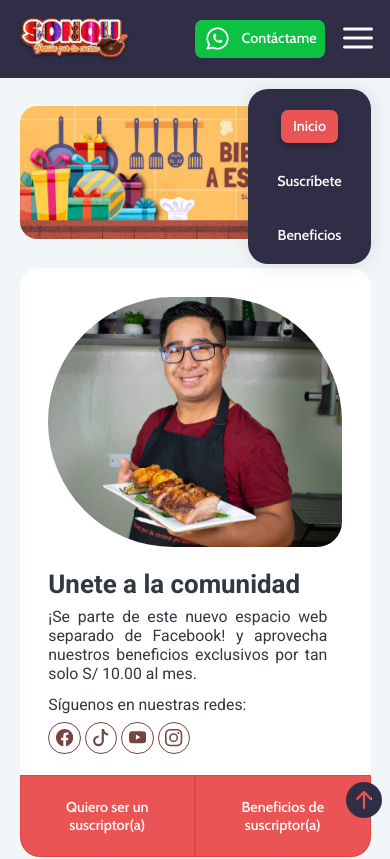
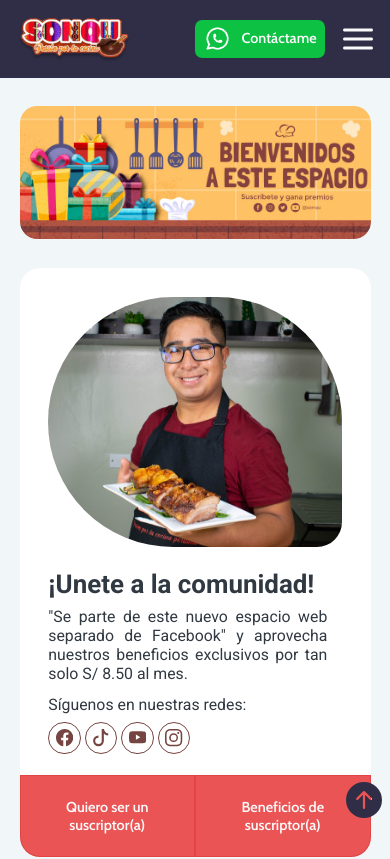
Before and after one commit to luandeer/Sonqu, a React (Vite) app: page / in a window 390 px wide. Shown: the top 859 px of the page. Built offline with nearby package versions, Linux system fonts and the light colour scheme.

Commit message:
agregando informacion correcta

```diff
--- a/src/App.jsx
+++ b/src/App.jsx
@@ -17,13 +17,11 @@ function App() {
       <Header/>
       <ScrollToTop />
       <Routes>
-        <>
-        <Route exact path="/*" element={<Navigate to="/" />} />
-        <Route exact path='/' element={<Home/>}/>
-        <Route exact path='/suscribete' element={<Suscribete/>}/>
-        <Route exact path='/beneficios' element={<Beneficios/>}/>
+        <Route path='/' element={<Home/>}/>
+        <Route path="/*" element={<Navigate to="/" />} />
+        <Route path='/suscribete' element={<Suscribete/>}/>
+        <Route path='/beneficios' element={<Beneficios/>}/>
         <Route path='*' element={<Page404/>}/>
-        </>
       </Routes>
       <Footer/>
     </Router>
--- a/src/assets/scss/estilosBeneficio.scss
+++ b/src/assets/scss/estilosBeneficio.scss
@@ -22,3 +22,30 @@
     grid-template-columns: repeat(auto-fit,minmax(min(250px, 100%),auto));
     gap: 1rem;
 }
+
+.beneficios-boton{
+    margin-top: 1rem;
+    color: var(--color-text);
+    background-color: var(--color-3);
+    padding: 0.6rem;
+    border-radius: 0.5rem;
+    font-weight: 600;
+    text-align: center;
+}
+
+.beneficios-boton:hover{
+    background-color: #d33131;
+    transform: scale(0.99);
+}
+
+@media screen and (max-width: 1024px) {
+    .beneficios-boton{
+        width: 100%;
+    }
+}
+
+@media screen and (max-width: 600px) {
+    .beneficios-boton{
+        width: 100%;
+    }
+}
--- a/src/components/header/Header.jsx
+++ b/src/components/header/Header.jsx
@@ -1,5 +1,5 @@
 import React from "react";
-import { useState, useRef, useEffect } from "react";
+import { useState, useRef } from "react";
 import "./estilos.scss";
 import logo from "../../assets/images/logo.png";
 import Boton from "../boton/Boton";
@@ -8,13 +8,12 @@ import iconoOne from "../../assets/icons/iconoOne.png";
 import iconoTwo from "../../assets/icons/iconoTwo.png";
 
 import { CgMenu } from "react-icons/cg";
+import { CgCloseO } from "react-icons/cg";
 import { BsFillArrowUpCircleFill } from "react-icons/bs";
 import { NavLink } from "react-router-dom";
 
 const Header = () => {
-    const [activeNav, setActiveNav] = useState("/");
-
-    const [isOpen, setIsOpen] = useState(true);
+    const [isOpen, setIsOpen] = useState(false);
 
     //para el boton de desplazamiento al inicio
     const scrollRef = useRef(null);
@@ -35,11 +34,11 @@ const Header = () => {
     ];
 
     // useEffect para limpiar el estado de la ruta anterior
-    useEffect(() => {
+    /** useEffect(() => {
               return () => {
                   setActiveNav("");
               };
-    }, [activeNav]);
+          }, [activeNav]); */
 
     return (
         <header id="header">
@@ -47,40 +46,74 @@ const Header = () => {
                 {/**<img src={logo} alt="imagen del logo" />
          * <h1><span>Sonqu</span></h1>
          */}
-                <NavLink
-                    to="/"
-                    onClick={() => setActiveNav("/")}
-                    className={activeNav === "/" ? "active" : ""}
-                >
+                <NavLink to="/">
                     <img src={logo} alt="imagen del logo" />
                 </NavLink>
             </div>
             <nav>
-                {isOpen === true ? (
                 <ul>
                     <li>
                         <NavLink
+                            className={({ isActive }) => (isActive ? "active" : "")}
                             to="/"
-                                onClick={() => setActiveNav("/")}
-                                className={activeNav === "/" ? "active" : ""}
+                            end
                         >
                             Inicio
                         </NavLink>
                     </li>
                     <li>
                         <NavLink
+                            className={({ isActive }) => (isActive ? "active" : "")}
                             to="/suscribete"
-                                onClick={() => setActiveNav("/suscribete")}
-                                className={activeNav === "/suscribete" ? "active" : ""}
+                            end
                         >
                             Suscríbete
                         </NavLink>
                     </li>
                     <li>
                         <NavLink
+                            className={({ isActive }) => (isActive ? "active" : "")}
                             to="/beneficios"
-                                onClick={() => setActiveNav("/beneficios")}
-                                className={activeNav === "/beneficios" ? "active" : ""}
+                            end
+                        >
+                            Beneficios
+                        </NavLink>
+                    </li>
+                </ul>
+
+                <div className="header-section-3">
+                    <div className="botones-header-home">
+                        {boton.map((botones, position) => {
+                            return <Boton datos={botones} key={position} />;
+                        })}
+                    </div>
+
+                    <div className="nav-togle">
+                        {isOpen === true ? (
+                            <ul>
+                                <li>
+                                    <NavLink
+                                        end
+                                        className={({ isActive }) => (isActive ? "active" : "")}
+                                        to="/"
+                                    >
+                                        Inicio
+                                    </NavLink>
+                                </li>
+                                <li>
+                                    <NavLink
+                                        end
+                                        className={({ isActive }) => (isActive ? "active" : "")}
+                                        to="/suscribete"
+                                    >
+                                        Suscríbete
+                                    </NavLink>
+                                </li>
+                                <li>
+                                    <NavLink
+                                        end
+                                        className={({ isActive }) => (isActive ? "active" : "")}
+                                        to="/beneficios"
                                     >
                                         Beneficios
                                     </NavLink>
@@ -89,15 +122,16 @@ const Header = () => {
                         ) : (
                             <></>
                         )}
-                <div className="header-section-3">
-                    <div className="botones-header-home">
-                        {boton.map((botones, position) => {
-                            return <Boton datos={botones} key={position} />;
-                        })}
                     </div>
 
                     <div className="menu-toogle">
+
+                        {isOpen === false ? (
                         <CgMenu onClick={() => setIsOpen(!isOpen)} />
+
+                        ) : (
+                            <CgCloseO onClick={() => setIsOpen(!isOpen)}/>
+                        )}
                     </div>
                 </div>
             </nav>
--- a/src/components/header/estilos.scss
+++ b/src/components/header/estilos.scss
@@ -5,7 +5,7 @@ header {
     grid-template-columns: 1fr 1fr;
     align-items: center;
     justify-items: center;
-    position:fixed;
+    position: fixed;
     top: 0;
     left: 0;
     right: 0;
@@ -31,7 +31,7 @@ header {
 }
 
 .logo img:hover {
-   transform: scale(0.99);
+    transform: scale(0.99);
 }
 
 nav {
@@ -58,7 +58,8 @@ nav ul li a:hover {
     color: var(--color-text);
     padding: 0.5rem 0.8rem;
     border-radius: 7px;
-    filter: drop-shadow(0px 3px 2px rgba(0, 0, 0, 0.25));
+    box-shadow: 0px 5px 10px -1px rgba(0, 0, 0, 0.42);
+
 }
 
 nav ul li a.active {
@@ -66,7 +67,7 @@ nav ul li a.active {
     color: var(--color-text);
     padding: 0.5rem 0.8rem;
     border-radius: 7px;
-    filter: drop-shadow(0px 3px 2px rgba(0, 0, 0, 0.25));
+    box-shadow: 0px 5px 10px -1px rgba(0, 0, 0, 0.42);
 }
 
 .header-section-3 {
@@ -90,13 +91,17 @@ nav ul li a.active {
     display: none;
 }
 
-.header-boton-subir{
+.header-boton-subir {
     position: fixed;
     bottom: 2%;
     right: 2%;
     font-size: 2.5rem;
     color: #302E46;
     cursor: pointer;
+}
+
+.nav-togle {
+    display: none;
 }
 
 @media screen and (max-width: 1024px) {
@@ -123,13 +128,18 @@ nav ul li a.active {
         align-items: center;
     }
 
-    nav {
+    .header-section-3 {
+        align-items: center;
+        gap: 0.5rem;
+    }
+
+    .nav-togle {
         display: block;
     }
 
-    nav ul {
+    .nav-togle ul {
         position: absolute;
-        top: 60px;
+        top: 100%;
         right: 5%;
         background-color: #302E46;
         display: flex;
@@ -142,7 +152,11 @@ nav ul li a.active {
         transition: var(--transition);
         margin: 2rem auto;
         border-radius: 20px;
-        filter: drop-shadow(1px 1px 10px rgba(0, 0, 0, 0.10));
+        box-shadow: 0px 5px 10px -1px rgba(0, 0, 0, 0.42);
+    }
+
+    nav ul {
+        display: none;
     }
 
     .menu-toogle {
--- a/src/pages/Beneficios.jsx
+++ b/src/pages/Beneficios.jsx
@@ -9,6 +9,8 @@ import beneficio5 from "../assets/images/beneficios/beneficio5.png";
 import Izquierdo from "../components/beneficioIzquierdo/Izquierdo";
 import Derecho from "../components/beneficioDerecho/Derecho";
 import "../assets/scss/estilosBeneficio.scss";
+import { Link } from "react-router-dom";
+
 const Beneficios = () => {
   return (
     <section className="container-beneficios">
@@ -44,6 +46,8 @@ const Beneficios = () => {
           descripcion="Parte del dinero de tu suscripción sera donada o utilizada para realizar ayuda social."
         />
         </div>
+
+        <Link className='beneficios-boton' to="/suscribete">¡Únete YA que cada vez somos más!</Link>
       </div>
     </section>
   );
--- a/src/pages/Home.jsx
+++ b/src/pages/Home.jsx
@@ -22,10 +22,10 @@ const Home = () => {
                     <div className="container-home-2-div">
                         <img src={ericHome} alt="" />
                         <div className="home-titulo">
-                            <h1>Unete a la comunidad</h1>
+                            <h1>¡Unete a la comunidad!</h1>
                             <p>
-                                ¡Se parte de este nuevo espacio web separado de Facebook! y
-                                aprovecha nuestros beneficios exclusivos por tan solo S/ 10.00
+                                "Se parte de este nuevo espacio web separado de Facebook" y
+                                aprovecha nuestros beneficios exclusivos por tan solo S/ 8.50
                                 al mes.
                             </p>
                             <p className="siguenos">Síguenos en nuestras redes:</p>
@@ -50,7 +50,7 @@ const Home = () => {
                     <div className="home-botones">
                         <Link to="/suscribete">Quiero ser un suscriptor(a)</Link>
                         <Link to="/beneficios">Beneficios de suscriptor(a)</Link>
-                        <a href="">Visita nuestras redes sociales</a>
+                        <a href="https://l.facebook.com/l.php?u=https%3A%2F%2Fbeacons.ai%2Fsonqu.oficial%3Ffbclid%3DIwAR3dckm6nIiCPHAXNB_2dwu2ztqmsOHConMjPbFMRuiuEbiTdhG5Sg8AG80&h=AT395r7ou25YxFB4Y2KFLncBO_RXZBt66_GEfFiDFW8VccEdpkHJiMOcvPHEMqs1YxGRAJF-jshXf4-jKnsXbRLKC5ZGeb3ZsGfWndrNGrEEgofBLq5ahtOm1ge1kuabqMi-HQ" target="_blank">Visita nuestras redes sociales</a>
                         <a href="https://www.youtube.com/@sonqu/videos" target="_blank">Ver mas recetas de sonqu</a>
                     </div>
                 </div>
```
Also changed, not shown: src/pages/Suscribete.jsx (+7 -7 lines). Lines whose indentation alone changed are shown as unchanged.
